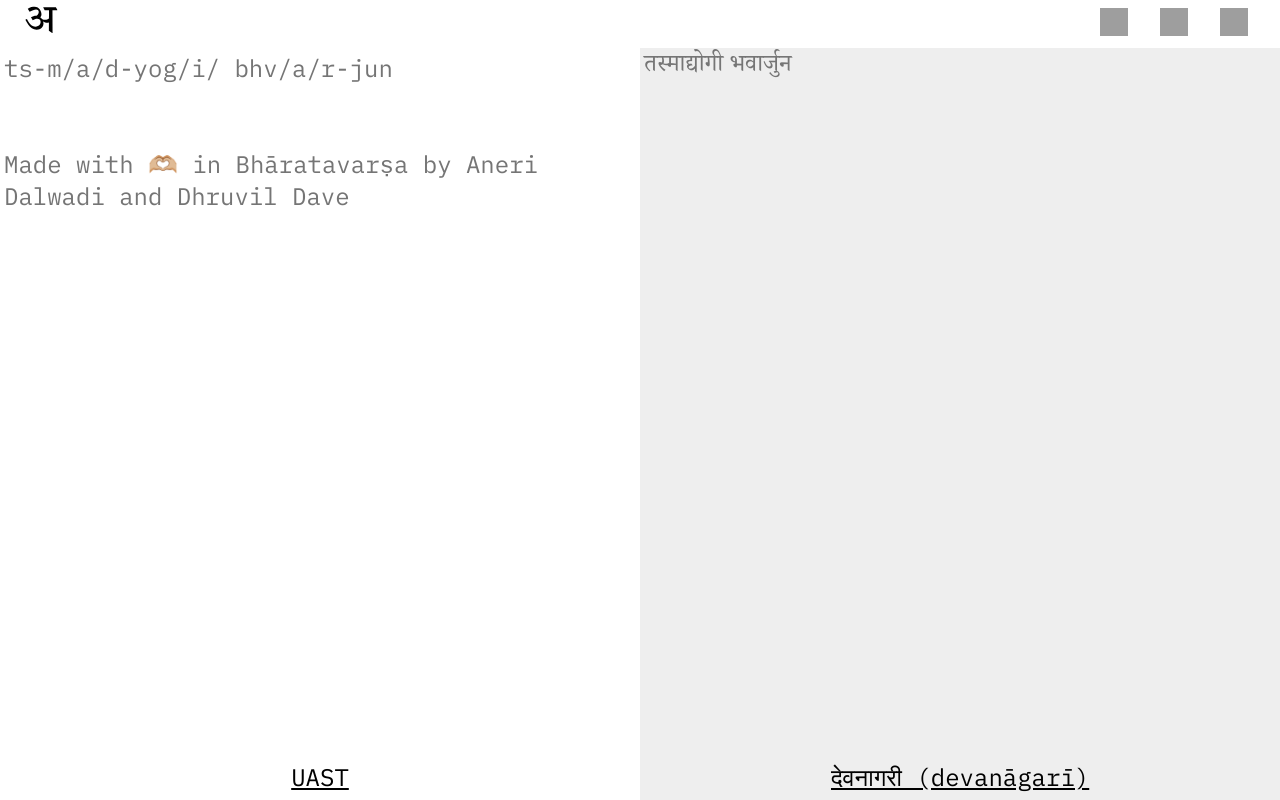
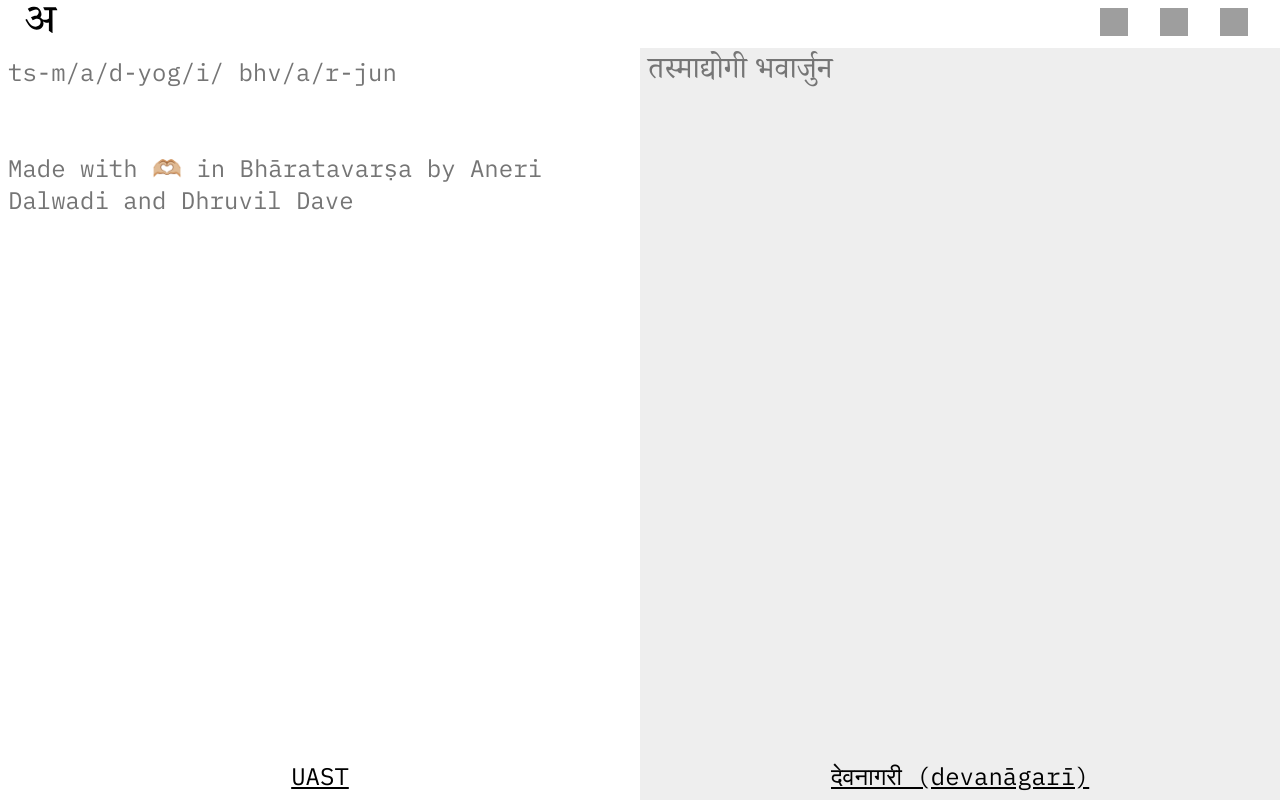
Before and after one commit to dhruvildave/uast, a Svelte app: page / in a window 1280 px wide. Built offline with nearby package versions, Linux system fonts and the light colour scheme; grey boxes are pictures that could not be loaded.

Commit message:
Adjust font size for script fonts and padding

```diff
--- a/src/fe/Editor.svelte
+++ b/src/fe/Editor.svelte
@@ -66,15 +66,20 @@
   textarea#input,
   select#from-select {
     background-color: var(--light-primary-light);
+    padding: 0.5rem; /* 8px */
   }
 
   textarea#output,
   select#to-select {
     background-color: var(--light-primary-medium);
+    padding: 0.5rem; /* 8px */
   }
 
   textarea.sans {
     font-family: var(--font-family-sans);
+
+    font-size: 1.875rem; /* 30px */
+    line-height: 2.25rem; /* 36px */
   }
 
   textarea.iast {
@@ -87,6 +92,9 @@
 
   textarea.guj {
     font-family: var(--font-family-guj);
+
+    font-size: 1.875rem; /* 30px */
+    line-height: 2.25rem; /* 36px */
   }
 
   @media (prefers-color-scheme: dark) {
```
